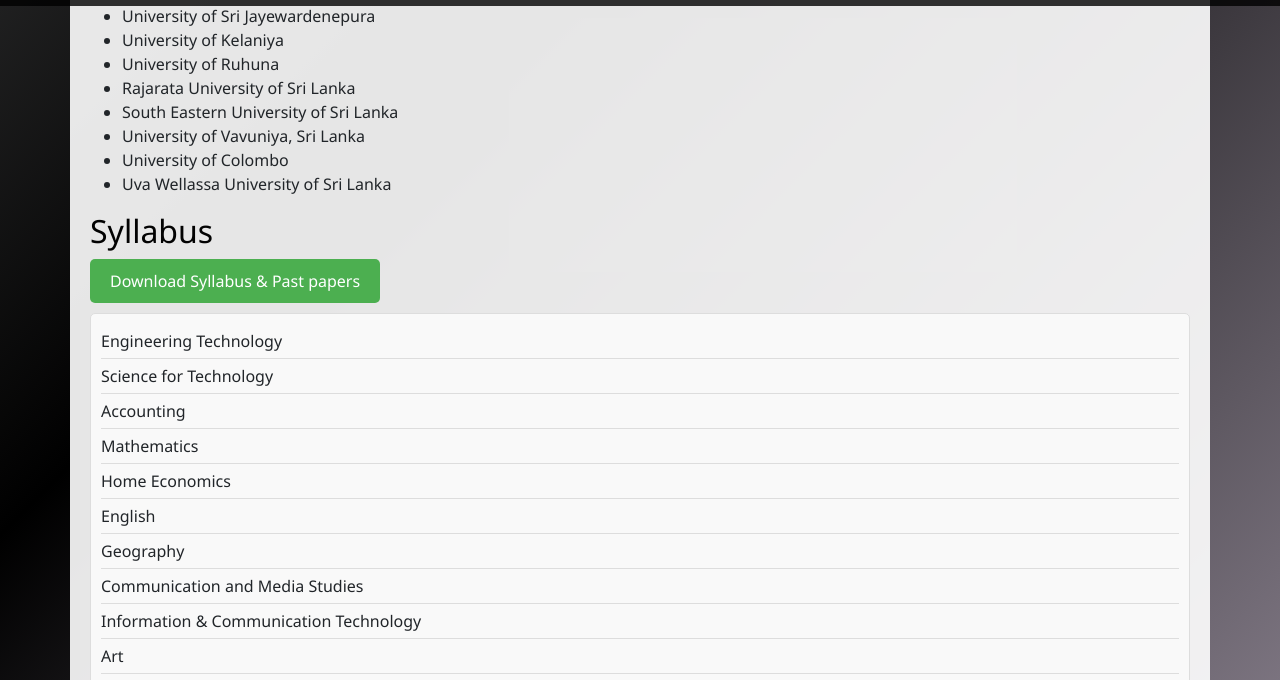
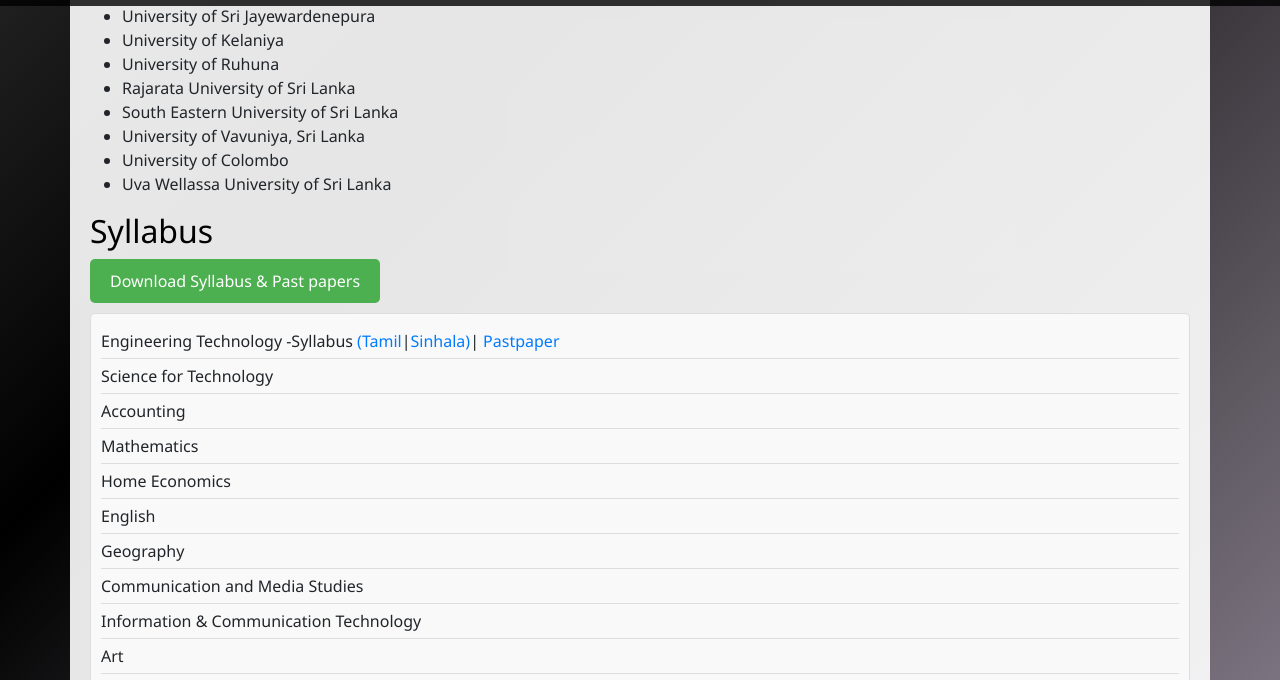
Before and after one commit to Shopanaganth/webpage, a plain HTML site: page Engineering Technology.html in a window 1280 px wide. Both pictures are taken after a click on the button "Download Syllabus & Past papers". Shown: the part 1507-2187 px from the top of the page. Drawn offline with nearby package versions, Linux system fonts and the light colour scheme.

Commit message:
file uploaded

```diff
--- a/Engineering Technology.html
+++ b/Engineering Technology.html
@@ -318,7 +318,7 @@
     <h2>Syllabus</h2>
     <button onclick="toggleSyllabus()" class="syllabus-btn">Download Syllabus & Past papers</button>
     <ul id="syllabusList" class="syllabus-list">
-      <li>Engineering Technology</li>
+      <li>Engineering Technology -Syllabus <a href="https://www.e-thaksalawa.moe.gov.lk/Ta/Ta-grade12-13.php" target="_blank">(Tamil</a>|<a href="https://www.e-thaksalawa.moe.gov.lk/Si/Si-grade12-13.php" target="_blank">Sinhala)</a>|<a href="https://eservices.exams.gov.lk/PPUS/" target="_blank"> Pastpaper</a></li>
       <li>Science for Technology</li>
       <li>Accounting</li>
       <li>Mathematics</li>
```
